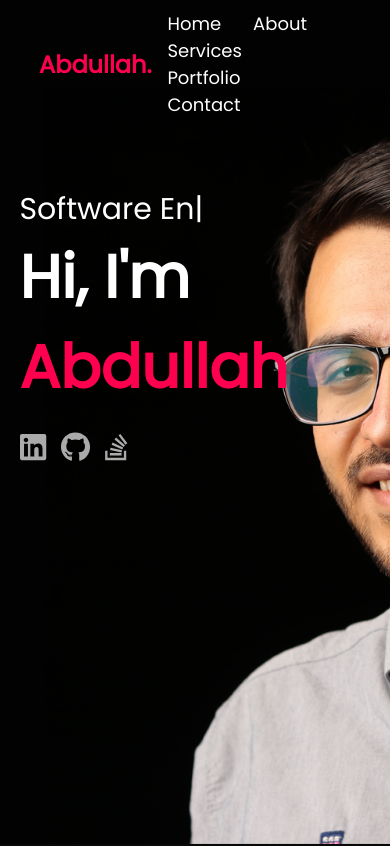
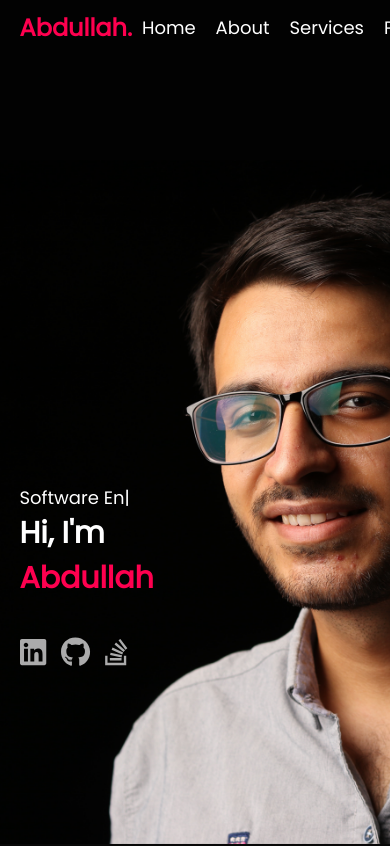
Before and after one commit to ali-hamza-jutt/abdullah-portfolio, a React (Create React App) app: page / in a window 390 px wide. Shown: the top 846 px of the page. Built offline with nearby package versions, Linux system fonts and the light colour scheme.

Commit message:
changing home background for phone size width

```diff
--- a/package.json
+++ b/package.json
@@ -13,7 +13,7 @@
     "react": "^18.2.0",
     "react-dom": "^18.2.0",
     "react-router-dom": "^6.21.3",
-    "react-scripts": "5.0.1",
+    "react-scripts": "^5.0.1",
     "react-typed": "^2.0.12",
     "web-vitals": "^2.1.4"
   },
--- a/src/components/navbar/Navbar.css
+++ b/src/components/navbar/Navbar.css
@@ -1,26 +1,39 @@
-.header{
+.header {
     height: 100vh;
     width: 100vw;
     background-image: url('/public/images/background.png');
     background-size: cover;
     background-position: center;
 }
-.logo{
+.container{
+    position: relative;
+    height: 100%;
+    width: 100%;
+}
+
+.logo {
     color: var(--primary-color);
 }
- nav{
+
+nav {
     display: flex;
     align-items: center;
     justify-content: space-between;
-    padding: 10px 10%;
- }
+    padding: 10px 5%;
+}
 
- nav ul li{
-    display: inline-block;
+.nav-links {
     list-style: none;
-    margin: 0 1rem;
- }
- nav ul li a {
+    margin: 0;
+    padding: 0;
+    display: flex;
+}
+
+.nav-links li {
+    margin: 0 10px;
+}
+
+.nav-links li a {
     text-decoration: none;
     color: var(--white-color);
     font-size: 18px;
@@ -29,53 +42,71 @@
 
 nav ul li a::before {
     content: '';
-    background-color: var(--primary-color);  /* Use background-color instead of color */
+    background-color: var(--primary-color);
     width: 100%;
     height: 3px;
     position: absolute;
-    left: 0px;
+    left: 0;
     bottom: -6px;
-    transform: scaleX(0);  /* Initially set to zero width */
+    transform: scaleX(0);
     transform-origin: bottom left;
     transition: transform 0.3s ease-in-out;
 }
 
 nav ul li a:hover::before {
-    transform: scaleX(1);  /* Expand the underline on hover */
+    transform: scaleX(1);
 }
 
-.header-text{
+.header-text {
     margin-top: 15%;
     margin-left: 5%;
     font-size: 30px;
 }
-.header-text h1{
+
+.header-text h1 {
     font-size: 60px;
 }
-.header-text h1 span{
+
+.header-text h1 span {
     color: var(--primary-color);
     font-size: 60px;
 }
 
-
-
-
-.professional-social-link
-{
+.professional-links {
     margin-top: 30px;
 }
-.professional-social-icon
-{
+
+.professional-social-icon {
     text-decoration: none;
     font-size: 30px;
-    margin-top: 15px;
     margin-right: 15px;
     color: var(--social-icon-color);
     display: inline-block;
     transition: transform 0.5s;
 }
 
-.professional-social-icon:hover{
+.professional-social-icon:hover {
     color: var(--primary-color);
     transform: translateY(-5px);
 }
+
+/* Media Queries */
+@media screen and (max-width: 768px) {
+    .header{
+        background-image: url('/public/images/phone-background.png');
+    }
+
+    .header-text{
+        margin-top: 110%;
+        font-size: 18px;
+        width: 40vw;
+    }
+    .header-text h1 {
+        font-size: 30px;
+    }
+    .header-text h1 span {
+        color: var(--primary-color);
+        font-size: 30px;
+    }
+
+}
--- a/src/components/navbar/Navbar.jsx
+++ b/src/components/navbar/Navbar.jsx
@@ -1,8 +1,8 @@
-import React, { useState,useEffect } from 'react';
+import React, { useState, useEffect } from 'react';
 import './Navbar.css';
 import { ReactTyped } from 'react-typed';
 import { FontAwesomeIcon } from '@fortawesome/react-fontawesome';
-import {faLinkedin,faGithub,faGithubSquare,faStackOverflow} from '@fortawesome/free-brands-svg-icons';
+import { faLinkedin, faGithub, faStackOverflow } from '@fortawesome/free-brands-svg-icons';
 
 const Navbar = () => {
     const names = ["Flutter Developer", "Software Engineer"];
@@ -11,7 +11,7 @@ const Navbar = () => {
             <div className='container'>
                 <nav>
                     <h1 className='logo'>Abdullah.</h1>
-                    <ul>
+                    <ul className="nav-links">
                         <li><a href="#navbar">Home</a></li>
                         <li><a href="#about">About</a></li>
                         <li><a href="#services">Services</a></li>
@@ -23,12 +23,11 @@ const Navbar = () => {
                     <p><ReactTyped strings={names} typeSpeed={100} backSpeed={100} loop /></p>
                     <h1>Hi, I'm <span className='dev-name'>Abdullah</span></h1>
                     <div className="professional-links">
-                    <a className='professional-social-icon' href=""> <FontAwesomeIcon icon={faLinkedin} /></a>
-                    <a className='professional-social-icon' href=""> <FontAwesomeIcon icon={faGithub}  /></a>
-                    <a className='professional-social-icon' href=""> <FontAwesomeIcon icon={faStackOverflow}  /></a>
+                        <a className='professional-social-icon' href=""> <FontAwesomeIcon icon={faLinkedin} /></a>
+                        <a className='professional-social-icon' href=""> <FontAwesomeIcon icon={faGithub} /></a>
+                        <a className='professional-social-icon' href=""> <FontAwesomeIcon icon={faStackOverflow} /></a>
                     </div>
                 </div>
-
             </div>
         </div>
     );
```
Also changed, not shown: 1 other file (tests, documents, lock files or other folders).
